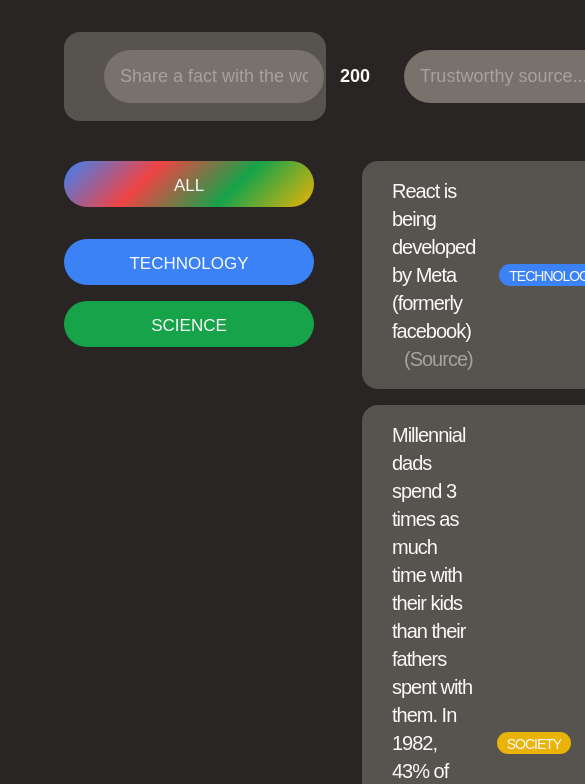
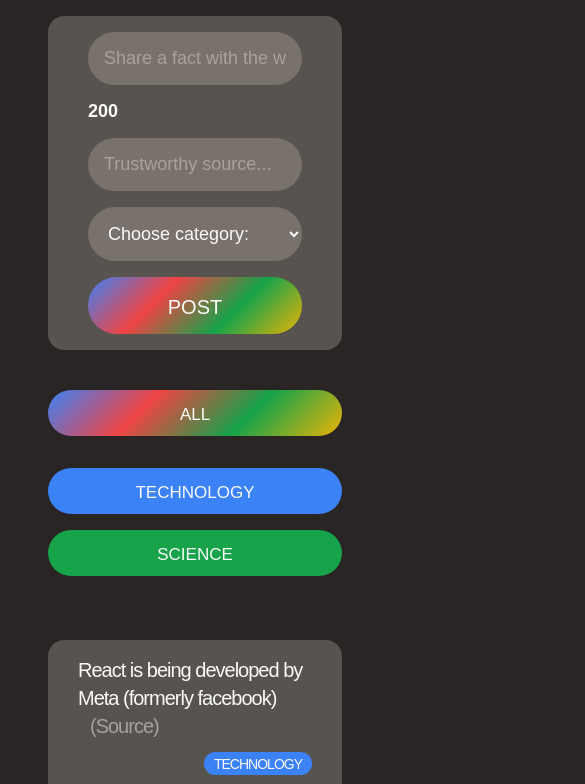
Before and after one commit to giannirandone/web-online-course, a plain HTML site: page index.html in a window 390 px wide. Shown: the part 166-950 px from the top of the page, 585 px wide, since content can reach past the window. Drawn offline with Linux system fonts and the light colour scheme; a web font is replaced by a local one.

Commit message:
Lektion 28

```diff
--- a/style.css
+++ b/style.css
@@ -26,20 +26,16 @@ body {
   justify-content: space-between;
 }
 
-.fact-form {
-  background-color: #57534e;
-  margin-bottom: 40px;
-  padding: 16px 40px;
-  display: flex;
-  align-items: center;
-  gap: 16px;
-  border-radius: 16px;
-}
-
 .main {
   display: grid;
   grid-template-columns: 250px 1fr;
   gap: 48px;
+}
+
+@media (max-width: 900px) {
+  .main {
+    grid-template-columns: 1fr;
+  }
 }
 
 /* ELEMENTS */
@@ -80,6 +76,14 @@ h1 {
   display: flex;
   align-items: center;
   gap: 24px;
+}
+
+@media (max-width: 1200px) {
+  .fact {
+    flex-direction: column;
+    align-items: flex-end;
+    gap: 12px;
+  }
 }
 
 .tag {
@@ -166,6 +170,18 @@ ul {
   background-image: none;
 }
 
+/* FROM */
+
+.fact-form {
+  background-color: #57534e;
+  margin-bottom: 40px;
+  padding: 16px 40px;
+  display: flex;
+  align-items: center;
+  gap: 16px;
+  border-radius: 16px;
+}
+
 .fact-form input,
 .fact-form select {
   width: 220px;
@@ -191,3 +207,17 @@ ul {
   font-size: 18px;
   margin-right: 18px;
 }
+
+@media (max-width: 1000px) {
+  body {
+    padding: 32px 48px;
+  }
+  .fact-form {
+    flex-direction: column;
+    align-items: stretch;
+  }
+  .fact-form input,
+  .fact-form select {
+    width: auto;
+  }
+}
```
